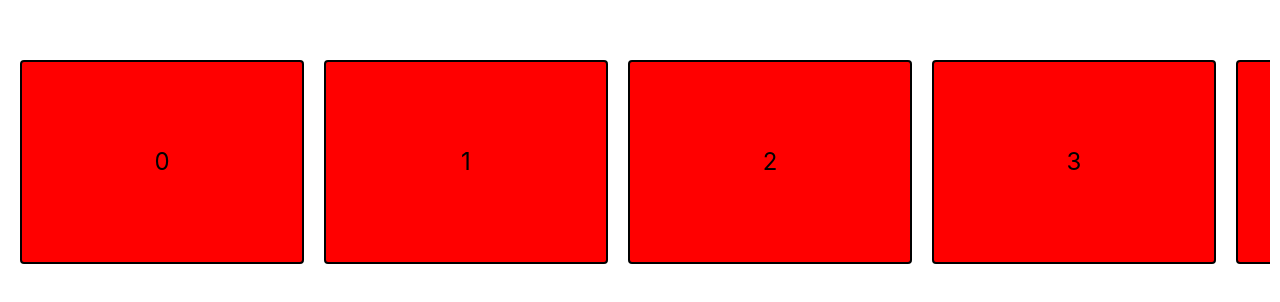
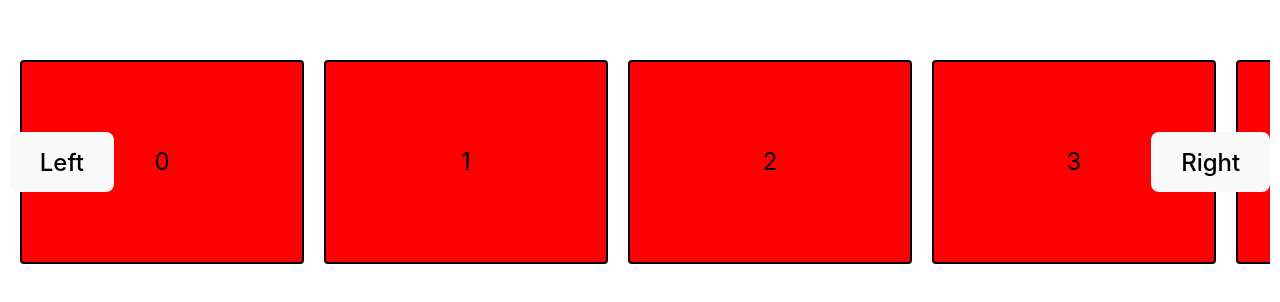
Before and after one commit to PrashantSingh5946/multiitemCarousel, a React (Vite) app: page / in a window 1280 px wide. Shown: the part 238-540 px from the top of the page. Built offline with nearby package versions, Linux system fonts and the light colour scheme.

Commit message:
Basic carousel without transitions

```diff
--- a/src/components/carousel.jsx
+++ b/src/components/carousel.jsx
@@ -1,4 +1,4 @@
-import React, { useState } from "react";
+import React, { useEffect, useRef, useState } from "react";
 import { css } from "@emotion/css";
 import Slide from "./slide";
 
@@ -9,9 +9,20 @@ export default function Carousel() {
   let width = 300;
   let background = "white";
 
+  const carousel = useRef();
+
   const [index, setIndex] = useState(0);
   const data = [0, 1, 2, 3, 4, 5, 6];
 
+  const scrollLeft = () =>{
+ setIndex((index)=>index-step%data.length);
+  }
+
+  const scrollRight = () =>{
+    setIndex((index)=>index+step%data.length);
+  }
+
+  useEffect(()=>{carousel.current.scrollTo(index*width,0)},[index]);
   return (
     <div
       className={css`
@@ -23,25 +34,43 @@ export default function Carousel() {
         align-items: center;
         max-width: 100vw;
         color: black;
-        overflow-x: scroll;
+
         overflow-y: hidden;
         margin: 10px;
         padding: 30px 0px;
         justify-content: space-between;
-        ::-webkit-scrollbar {
-          display: none;
-        }
-
+        position: relative;
       `}
     >
       <div
+        ref={carousel}
         className={css`
-        display:flex;
+          display: flex;
+          overflow-x: scroll;
+          ::-webkit-scrollbar {
+            display: none;
+          }
         `}
       >
         {data.map((slide, index) => (
-          <Slide key={index} data={slide}></Slide>
+          <Slide key={index} data={slide} id={index}></Slide>
         ))}
+      </div>
+      <div
+        className={css`
+          width: 100%;
+          height: 100%;
+          position: absolute;
+          display: flex;
+          align-items: center;
+        `}
+      >
+        <button onClick={scrollLeft}>Left</button>
+        <div
+          className={css`width:auto;width: -webkit-fill-available;
+}`}
+        ></div>
+        <button onClick={scrollRight}>Right</button>
       </div>
     </div>
   );
--- a/src/components/slide.jsx
+++ b/src/components/slide.jsx
@@ -8,15 +8,16 @@ export default function Slide(props) {
         min-width: 280px;
         height: 200px;
         background: red;
-        margin:0px 10px;
+        margin: 0px 10px;
         border: 2px solid black;
-        display:flex;
-        justify-content:center;
-        align-items:center;
+        display: flex;
+        justify-content: center;
+        align-items: center;
         border-radius: 4px;
       `}
+      id={props.id}
     >
-      {props.data??"Nothing"}
+      {props.data ?? "Nothing"}
     </div>
   );
 }
```
